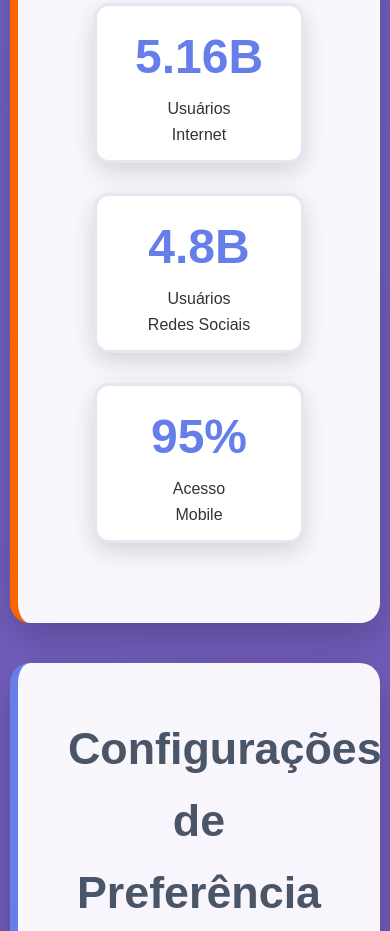
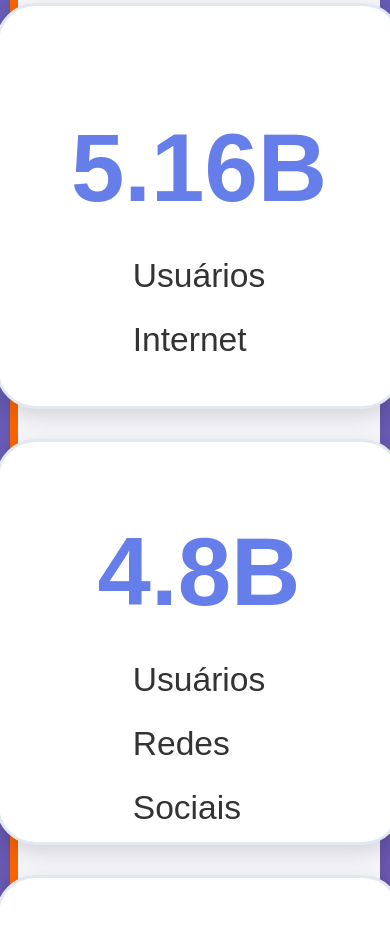
Before and after one commit to Viniciusllm/Responsividade, a plain HTML site: page index.html in a window 390 px wide. Shown: the part 4250-5181 px from the top of the page. Drawn offline with Linux system fonts and the light colour scheme.

Commit message:
ultimas alterações

```diff
--- a/index.html
+++ b/index.html
@@ -52,7 +52,7 @@
        5.16B
       </div>
       <div>
-       Usuários Internet
+       <p>Usuários Internet</p>
       </div>
      </div>
      <div class="stat-box">
@@ -60,7 +60,7 @@
        4.8B
       </div>
       <div>
-       Usuários Redes Sociais
+       <p>Usuários Redes Sociais</p>
       </div>
      </div>
      <div class="stat-box">
@@ -68,7 +68,7 @@
        95%
       </div>
       <div>
-       Acesso Mobile
+       <p>Acesso Mobile</p>
       </div>
      </div>
     </div>
--- a/style.css
+++ b/style.css
@@ -285,7 +285,7 @@ label {
 
     .floating-element{
         display: flex;
-        width: 30%;
+        width: 17%;
         margin-bottom: 50px;
         padding: 10px;
         text-align: center;
@@ -310,15 +310,20 @@ label {
     }
 
     .stat-box{
-        padding: 50px;
-        width: 80%;
+    border-radius: 40px;
+        padding: 200px;
+        width: 90%;
     }
 
     .stat-number{
-        font-size: 3rem;
+        margin-top: 70px;
+        font-size: 6rem;
         font-weight: bolder;
     }
 
+    .stat-box p {
+        font-size: 2.1rem;
+    }
 
 
 }
```
